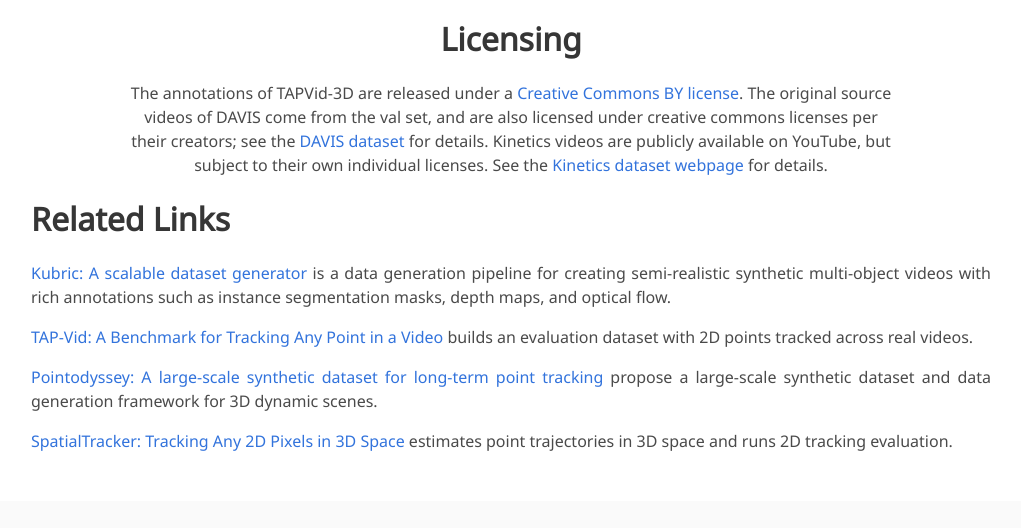
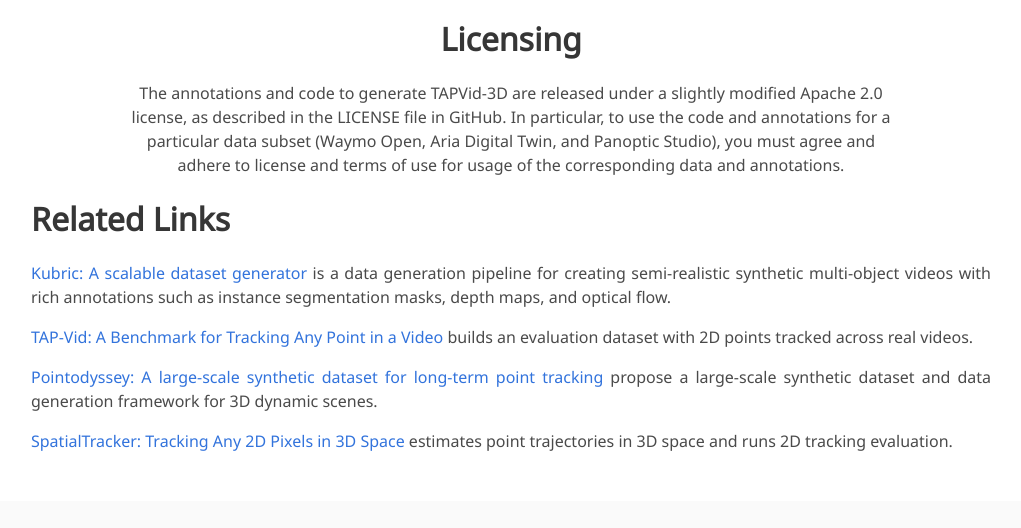
Before and after one commit to tapvid3d/tapvid3d.github.io, a plain HTML site: page index.html in a window 1280 px wide. Shown: the part 2433-2961 px from the top of the page, without its empty margins (129-1150 px from the left). Drawn offline with nearby package versions, Linux system fonts and the light colour scheme; some icons are missing; a web font is replaced by a local one.

Commit message:
update license

```diff
--- a/index.html
+++ b/index.html
@@ -347,8 +347,7 @@
         <div class="column is-four-fifths">
           <h2 class="title is-3">Licensing</h2>
           <p>
-            The annotations of TAPVid-3D are released under a <a href="https://creativecommons.org/licenses/by/4.0/">Creative Commons BY license</a>. The original source videos of DAVIS come from the val set, and are also licensed under
-            creative commons licenses per their creators; see the <a href="https://davischallenge.org/davis2017/code.html">DAVIS dataset</a> for details. Kinetics videos are publicly available on YouTube, but subject to their own individual licenses. See the <a href="https://www.deepmind.com/open-source/kinetics">Kinetics dataset webpage</a> for details.
+            The annotations and code to generate TAPVid-3D are released under a slightly modified Apache 2.0 license, as described in the LICENSE file in GitHub. In particular, to use the code and annotations for a particular data subset (Waymo Open, Aria Digital Twin, and Panoptic Studio), you must agree and adhere to license and terms of use for usage of the corresponding data and annotations.
           </p>
         </div>
       </div>
```
